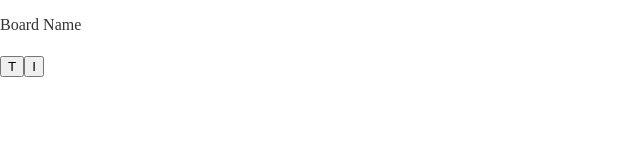
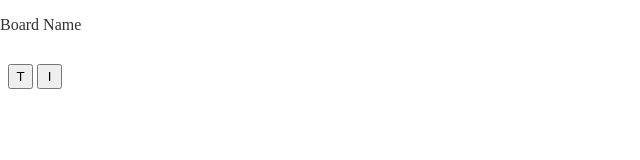
Before and after one commit to badideainc/social-dashboard, a React (Vite) app in the folder client/: page / in a window 1280 px wide. Shown: the top 160 px of the page, without its empty margins (0-640 px from the left). Built offline with nearby package versions, Linux system fonts and the light colour scheme.

Commit message:
Improve toolbar visual appearence

```diff
--- a/client/src/css/board.scss
+++ b/client/src/css/board.scss
@@ -8,9 +8,23 @@
     display: flex;
     flex-direction: row;
 
+    background-color: rgba(255, 255, 255, 0.25);
+    padding: var(--gap);
+
+    --button-size: 25px;
+
     &--visible {
       display: flex;
       flex-direction: row;
+
+      > button {
+        width: var(--button-size);
+        height: var(--button-size);
+      }
+
+      > * {
+        margin-right: calc(var(--gap) / 2);
+      }
     }
 
     &--hidden {
```
